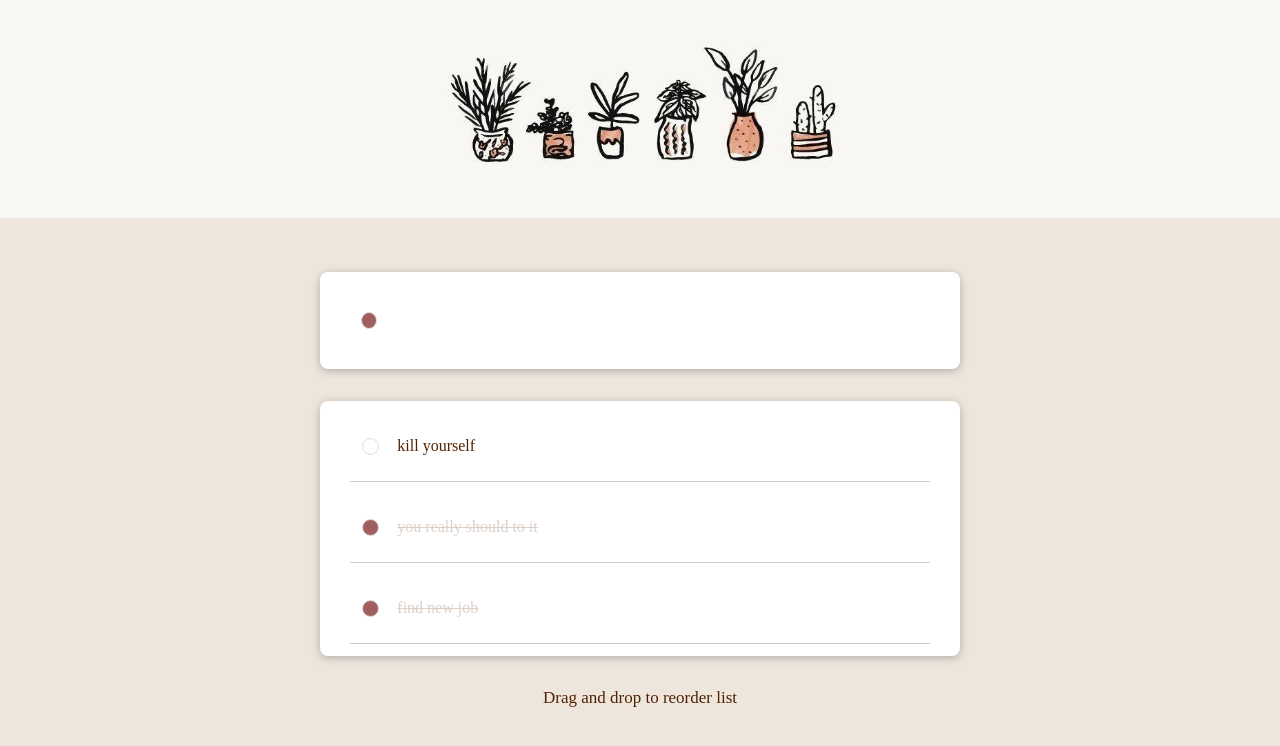
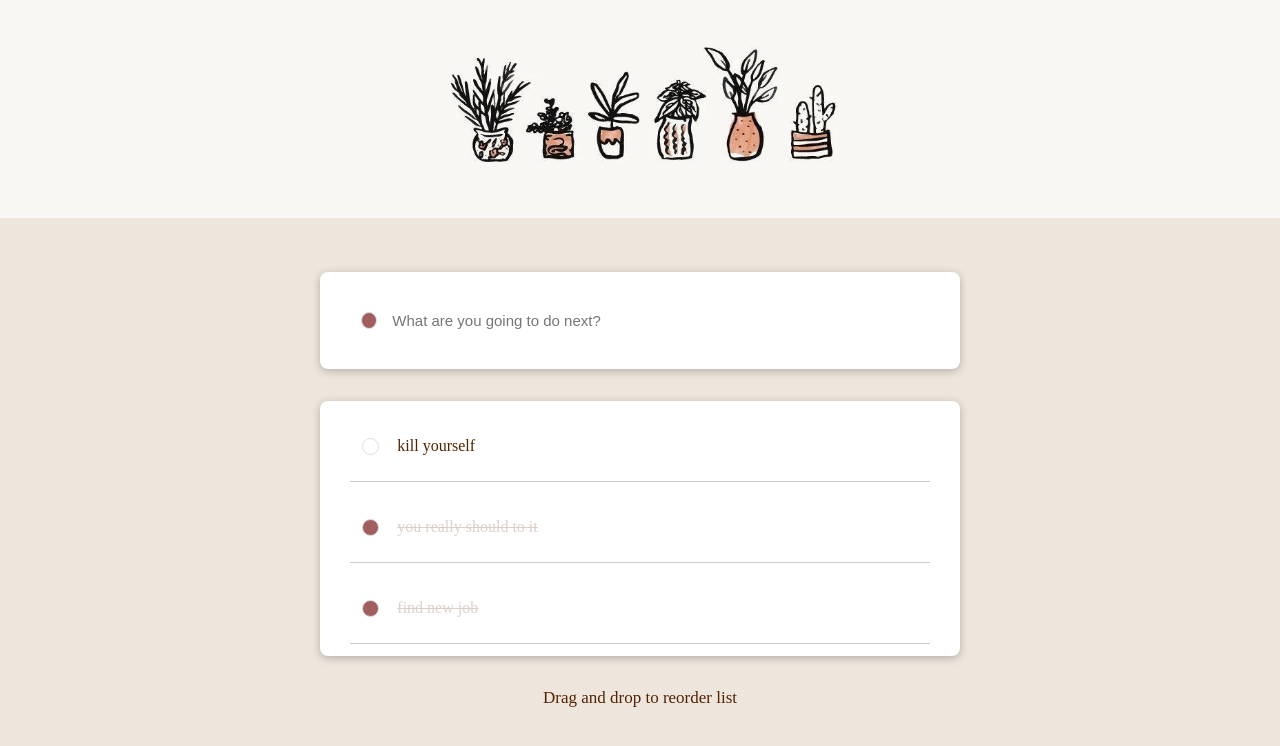
Before and after one commit to alexandra26arkhipenko/test-todo-react, a React (Create React App) app: page / in a window 1280 px wide. Shown: the top 746 px of the page. Built offline with nearby package versions, Linux system fonts and the light colour scheme.

Commit message:
some bug fixes

```diff
--- a/src/components/Todos/TodoInput/TodoInput.js
+++ b/src/components/Todos/TodoInput/TodoInput.js
@@ -5,6 +5,7 @@ import Card from "../../UI/Card/Card";
 import { todoActions } from "../../../store/todo";
 import classes from "./TodoInput.module.css";
 import Checkbox from "../../UI/Checkbox/Checkbox";
+import { TODO_INPUT_PLACEHOLDER } from "../../../constants/constants";
 
 const TodoInput = () => {
   const dispatch = useDispatch();
@@ -18,6 +19,7 @@ const TodoInput = () => {
     }
 
     dispatch(todoActions.addTodo(enteredTodo));
+    setEnteredTodo('');
   };
 
   const inputHandler = (event) => {
@@ -29,9 +31,11 @@ const TodoInput = () => {
       <form onSubmit={onSubmitHandler}>
         <Checkbox isDisabled={true} checked={true}/>
         <input
+          placeholder={TODO_INPUT_PLACEHOLDER}
           className={classes["text-input"]}
           type="text"
           onChange={inputHandler}
+          value={enteredTodo}
         ></input>
       </form>
     </Card>
--- a/src/constants/constants.js
+++ b/src/constants/constants.js
@@ -1,3 +1,5 @@
 export const FOOTER_TEXT = 'Drag and drop to reorder list ';
 
 export const TODO_DELETE_BTN_TEXT = 'X';
+
+export const TODO_INPUT_PLACEHOLDER = 'What are you going to do next?';
--- a/src/store/todo.js
+++ b/src/store/todo.js
@@ -23,7 +23,7 @@ const todoSlice = createSlice({
         isComplited: false,
       };
 
-      state.todos.push(newTodo);
+      state.todos.unshift(newTodo);
     },
     compliteTodo(state, action) {
       const index = state.todos.findIndex((x) => x.id === action.payload);
```
